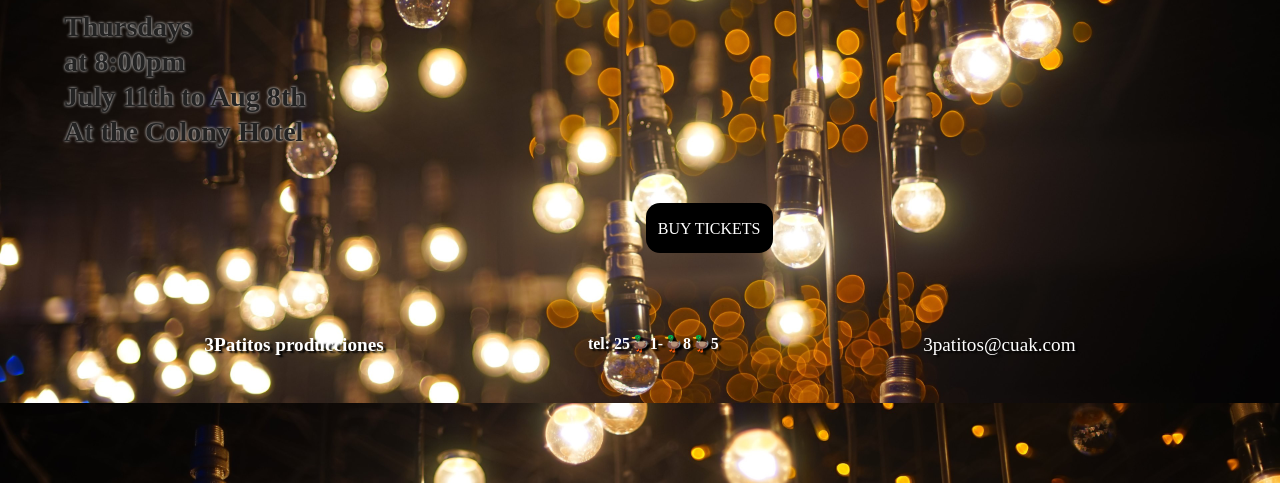
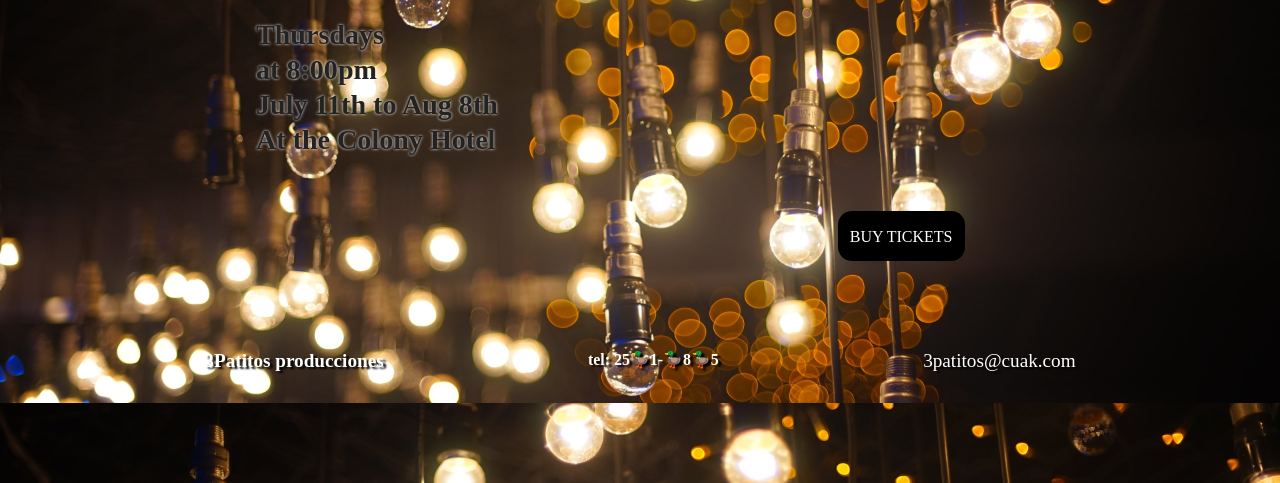
Before and after one commit to LilMonRod/banner-of-a-magician, a plain HTML site: page index.html in a window 1280 px wide. Shown: the part 317-800 px from the top of the page. Drawn offline with Linux system fonts and the light colour scheme.

Commit message:
change margin of wrapper

```diff
--- a/css/style.css
+++ b/css/style.css
@@ -67,7 +67,7 @@ html {
 .wapper {
   grid-gap: 2%;
   max-width: 60%;
-  margin: 5vh 5vw;
+  margin: 6vh auto;
   display: grid;
   grid-template-columns: repeat(3, 1fr);
   grid-template-rows: repeat(4, 1fr);
```
